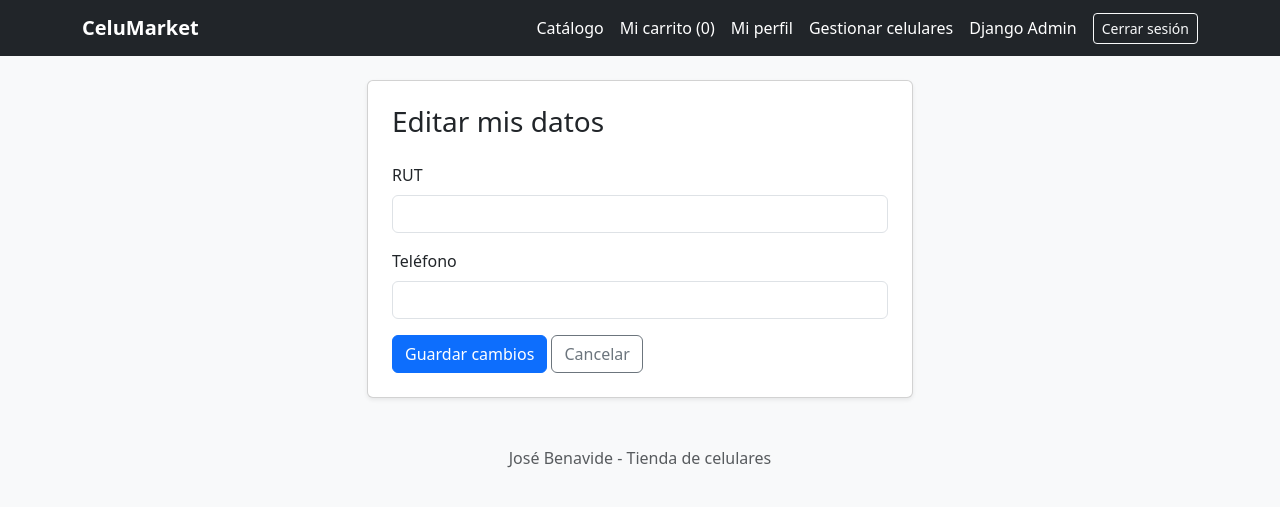
After one commit to joseibj042/Evaluaci-n3-JoseBenavides, a Django app: page /perfil/editar/ in a window 1280 px wide. The commit adds this page. Shown: the top 507 px of the page. Run offline with Django 5.2, Linux system fonts and the light colour scheme; the visitor is signed in with stand-in values (Sample User, id 1); data comes from the database, SQL or seed files in the repository.

Commit message:
Eegistro inicio de sesion y perfiles agregado

```diff
--- a/catalogo/admin.py
+++ b/catalogo/admin.py
@@ -1,4 +1,3 @@
-
 from django.contrib import admin
 from .models import Marca, Celular, Perfil
 
--- a/catalogo/carrito.py
+++ b/catalogo/carrito.py
@@ -1,4 +1,3 @@
-
 from .models import Celular
 
 def formato_pesos(valor):
--- a/catalogo/forms.py
+++ b/catalogo/forms.py
@@ -1,7 +1,11 @@
-
+from django.contrib.auth.models import User
+from django.contrib.auth.forms import (
+    UserCreationForm,
+    AuthenticationForm
+)
+from .models import Perfil
 from django import forms
 from .models import Celular
-
 
 class CelularForm(forms.ModelForm):
 
@@ -117,3 +121,101 @@ class CelularForm(forms.ModelForm):
             )
 
         return stock
+
+class RegistroForm(UserCreationForm):
+
+    rut = forms.CharField(
+        max_length=15,
+        label='RUT'
+    )
+
+    telefono = forms.CharField(
+        max_length=20,
+        label='Teléfono'
+    )
+
+    class Meta:
+        model = User
+        fields = [
+            'username',
+            'rut',
+            'telefono',
+            'password1',
+            'password2',
+        ]
+
+    def __init__(self, *args, **kwargs):
+        super().__init__(*args, **kwargs)
+
+        for campo in self.fields.values():
+            campo.widget.attrs['class'] = 'form-control'
+
+    def clean_rut(self):
+
+        rut = self.cleaned_data['rut'].strip().upper()
+
+        if Perfil.objects.filter(rut__iexact=rut).exists():
+            raise forms.ValidationError(
+                'Este RUT ya está registrado.'
+            )
+
+        return rut
+
+class AccesoForm(AuthenticationForm):
+
+    username = forms.CharField(
+        label='Nombre de usuario',
+        widget=forms.TextInput(
+            attrs={'class': 'form-control'}
+        )
+    )
+
+    password = forms.CharField(
+        label='Contraseña',
+        widget=forms.PasswordInput(
+            attrs={'class': 'form-control'}
+        )
+    )
+
+class PerfilForm(forms.ModelForm):
+
+    class Meta:
+        model = Perfil
+
+        fields = [
+            'rut',
+            'telefono',
+        ]
+
+        labels = {
+            'rut': 'RUT',
+            'telefono': 'Teléfono',
+        }
+
+        widgets = {
+            'rut': forms.TextInput(
+                attrs={'class': 'form-control'}
+            ),
+
+            'telefono': forms.TextInput(
+                attrs={'class': 'form-control'}
+            ),
+        }
+
+    def clean_rut(self):
+
+        rut = self.cleaned_data['rut'].strip().upper()
+
+        if rut:
+            existe = Perfil.objects.filter(
+                rut__iexact=rut
+            ).exclude(
+                pk=self.instance.pk
+            ).exists()
+
+            if existe:
+                raise forms.ValidationError(
+                    'Este RUT pertenece a otra cuenta.'
+                )
+
+        return rut
--- a/catalogo/models.py
+++ b/catalogo/models.py
@@ -1,4 +1,3 @@
-
 from django.conf import settings
 from django.core.validators import MinValueValidator
 from django.db import models
--- a/catalogo/urls.py
+++ b/catalogo/urls.py
@@ -1,6 +1,7 @@
-
 from django.urls import path
 from . import views
+from django.contrib.auth import views as auth_views
+from .forms import AccesoForm
 
 app_name = 'catalogo'
 
@@ -83,4 +84,40 @@ urlpatterns = [
         views.ver_comprobante,
         name='comprobante'
     ),
+
+    path(
+        'registro/',
+        views.registrar_usuario,
+        name='registro'
+    ),
+
+    path(
+        'iniciar-sesion/',
+        auth_views.LoginView.as_view(
+            template_name='catalogo/login.html',
+            authentication_form=AccesoForm
+        ),
+        name='login'
+    ),
+
+    path(
+        'cerrar-sesion/',
+        auth_views.LogoutView.as_view(
+            next_page='catalogo:inicio'
+        ),
+        name='logout'
+    ),
+
+    path(
+        'perfil/',
+        views.perfil_usuario,
+        name='perfil'
+    ),
+
+    path(
+        'perfil/editar/',
+        views.editar_perfil,
+        name='editar_perfil'
+    ),
+
 ]
--- a/catalogo/views.py
+++ b/catalogo/views.py
@@ -1,4 +1,3 @@
-
 from django.shortcuts import render, get_object_or_404
 from django.db.models import Q
 from django.core.paginator import Paginator
@@ -7,6 +6,12 @@ from django.contrib import messages
 from django.contrib.auth.decorators import login_required, user_passes_test
 from django.views.decorators.http import require_POST
 from django.utils import timezone
+from django.contrib.auth import login
+from django.contrib.auth.decorators import login_required
+from django.db import transaction
+
+from .models import Perfil
+from .forms import RegistroForm, PerfilForm
 from .carrito import resumen_carrito
 from .forms import CelularForm
 
@@ -94,7 +99,7 @@ def detalle_celular(request, codigo):
 def es_administrador(usuario):
     return usuario.is_staff
 
-@login_required(login_url='/admin/login/')
+@login_required(login_url='catalogo:login')
 @user_passes_test(
     es_administrador,
     login_url='catalogo:inicio',
@@ -423,3 +428,104 @@ def ver_comprobante(request):
         'catalogo/comprobante.html',
         {'comprobante': comprobante}
     )
+
+def registrar_usuario(request):
+
+    if request.user.is_authenticated:
+        return redirect('catalogo:perfil')
+
+    if request.method == 'POST':
+
+        form = RegistroForm(request.POST)
+
+        if form.is_valid():
+
+            with transaction.atomic():
+
+                usuario = form.save()
+
+                Perfil.objects.create(
+                    usuario=usuario,
+                    rut=form.cleaned_data['rut'],
+                    telefono=form.cleaned_data['telefono'],
+                    rol='cliente'
+                )
+
+            login(request, usuario)
+
+            messages.success(
+                request,
+                'Tu cuenta fue creada correctamente.'
+            )
+
+            return redirect('catalogo:perfil')
+
+    else:
+        form = RegistroForm()
+
+    return render(
+        request,
+        'catalogo/registro.html',
+        {'form': form}
+    )
+
+@login_required
+def perfil_usuario(request):
+
+    perfil, creado = Perfil.objects.get_or_create(
+        usuario=request.user,
+        defaults={
+            'rol': (
+                'administrador'
+                if request.user.is_staff
+                else 'cliente'
+            )
+        }
+    )
+
+    return render(
+        request,
+        'catalogo/perfil.html',
+        {'perfil': perfil}
+    )
+
+@login_required
+def editar_perfil(request):
+
+    perfil, creado = Perfil.objects.get_or_create(
+        usuario=request.user,
+        defaults={
+            'rol': (
+                'administrador'
+                if request.user.is_staff
+                else 'cliente'
+            )
+        }
+    )
+
+    if request.method == 'POST':
+
+        form = PerfilForm(
+            request.POST,
+            instance=perfil
+        )
+
+        if form.is_valid():
+
+            form.save()
+
+            messages.success(
+                request,
+                'Perfil actualizado correctamente.'
+            )
+
+            return redirect('catalogo:perfil')
+
+    else:
+        form = PerfilForm(instance=perfil)
+
+    return render(
+        request,
+        'catalogo/editar_perfil.html',
+        {'form': form}
+    )
--- a/templates/base.html
+++ b/templates/base.html
@@ -25,36 +25,95 @@
                 CeluMarket
             </a>
 
-            <div class="d-flex gap-3">
-                <a class="text-white text-decoration-none"
-                   href="{% url 'catalogo:inicio' %}">
-                    Catálogo
-                </a>
 
-                <a class="text-white text-decoration-none"
-                   href="{% url 'admin:index' %}">
-                    Administración
-                </a>
+<div class="d-flex flex-wrap align-items-center gap-3">
 
-                <a href="{% url 'catalogo:carrito' %}"
+    <!-- Catalogo publico -->
+    <a
+        href="{% url 'catalogo:inicio' %}"
         class="text-white text-decoration-none">
 
-                Mi carrito
-                ({{ cantidad_carrito }})
+        Catálogo
 
     </a>
 
-                {% if user.is_authenticated and user.is_staff %}
+    <a
+        href="{% url 'catalogo:carrito' %}"
+        class="text-white text-decoration-none">
 
-                <a class="text-white text-decoration-none"
-                href="{% url 'catalogo:gestion' %}">
+        Mi carrito ({{ cantidad_carrito }})
+
+    </a>
+
+    {% if user.is_authenticated %}
+
+        <a
+            href="{% url 'catalogo:perfil' %}"
+            class="text-white text-decoration-none">
+
+            Mi perfil
+
+        </a>
+
+        {% if user.is_staff %}
+
+        <a
+            href="{% url 'catalogo:gestion' %}"
+            class="text-white text-decoration-none">
 
             Gestionar celulares
 
         </a>
 
+        <a
+            href="{% url 'admin:index' %}"
+            class="text-white text-decoration-none">
+
+            Django Admin
+
+        </a>
+
         {% endif %}
+
+        <form
+            method="POST"
+            action="{% url 'catalogo:logout' %}"
+            class="m-0">
+
+            {% csrf_token %}
+
+            <button
+                type="submit"
+                class="btn btn-sm btn-outline-light">
+
+                Cerrar sesión
+
+            </button>
+
+        </form>
+
+    {% else %}
+
+        <a
+            href="{% url 'catalogo:login' %}"
+            class="text-white text-decoration-none">
+
+            Iniciar sesión
+
+        </a>
+
+        <a
+            href="{% url 'catalogo:registro' %}"
+            class="btn btn-sm btn-outline-light">
+
+            Registrarse
+
+        </a>
+
+    {% endif %}
+
 </div>
+
 
         </div>
     </nav>
--- /dev/null
+++ b/templates/catalogo/editar_perfil.html
@@ -0,0 +1,83 @@
+{% extends 'base.html' %}
+
+{% block titulo %}
+Editar perfil - CeluMarket
+{% endblock %}
+
+{% block contenido %}
+
+<div class="row justify-content-center">
+
+    <div class="col-12 col-md-7 col-lg-6">
+
+        <div class="card shadow-sm">
+
+            <div class="card-body p-4">
+
+                <h1 class="h3 mb-4">
+                    Editar mis datos
+                </h1>
+
+                <form method="POST">
+
+                    {% csrf_token %}
+
+                    {% if form.non_field_errors %}
+                    <div class="alert alert-danger">
+                        {{ form.non_field_errors }}
+                    </div>
+                    {% endif %}
+
+                    {% for campo in form %}
+
+                    <div class="mb-3">
+
+                        <label
+                            class="form-label"
+                            for="{{ campo.id_for_label }}">
+
+                            {{ campo.label }}
+
+                        </label>
+
+                        {{ campo }}
+
+                        {% for error in campo.errors %}
+
+                        <div class="text-danger small mt-1">
+                            {{ error }}
+                        </div>
+
+                        {% endfor %}
+
+                    </div>
+
+                    {% endfor %}
+
+                    <button
+                        type="submit"
+                        class="btn btn-primary">
+
+                        Guardar cambios
+
+                    </button>
+
+                    <a
+                        href="{% url 'catalogo:perfil' %}"
+                        class="btn btn-outline-secondary">
+
+                        Cancelar
+
+                    </a>
+
+                </form>
+
+            </div>
+
+        </div>
+
+    </div>
+
+</div>
+
+{% endblock %}
```
Also changed, not shown: templates/catalogo/login.html (added, +96 -0 lines), templates/catalogo/perfil.html (added, +97 -0 lines), templates/catalogo/registro.html (added, +95 -0 lines), tienda/settings.py (+12 -0 lines). Lines whose indentation alone changed are shown as unchanged.
